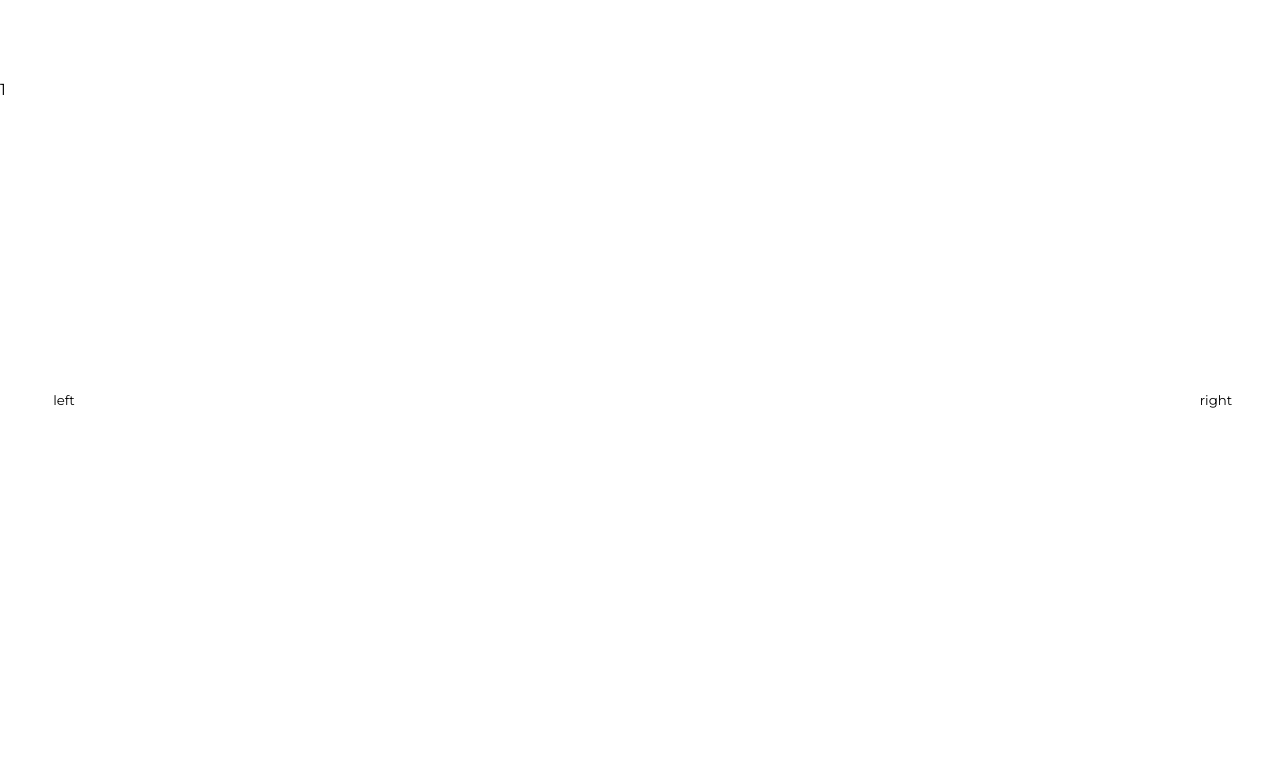
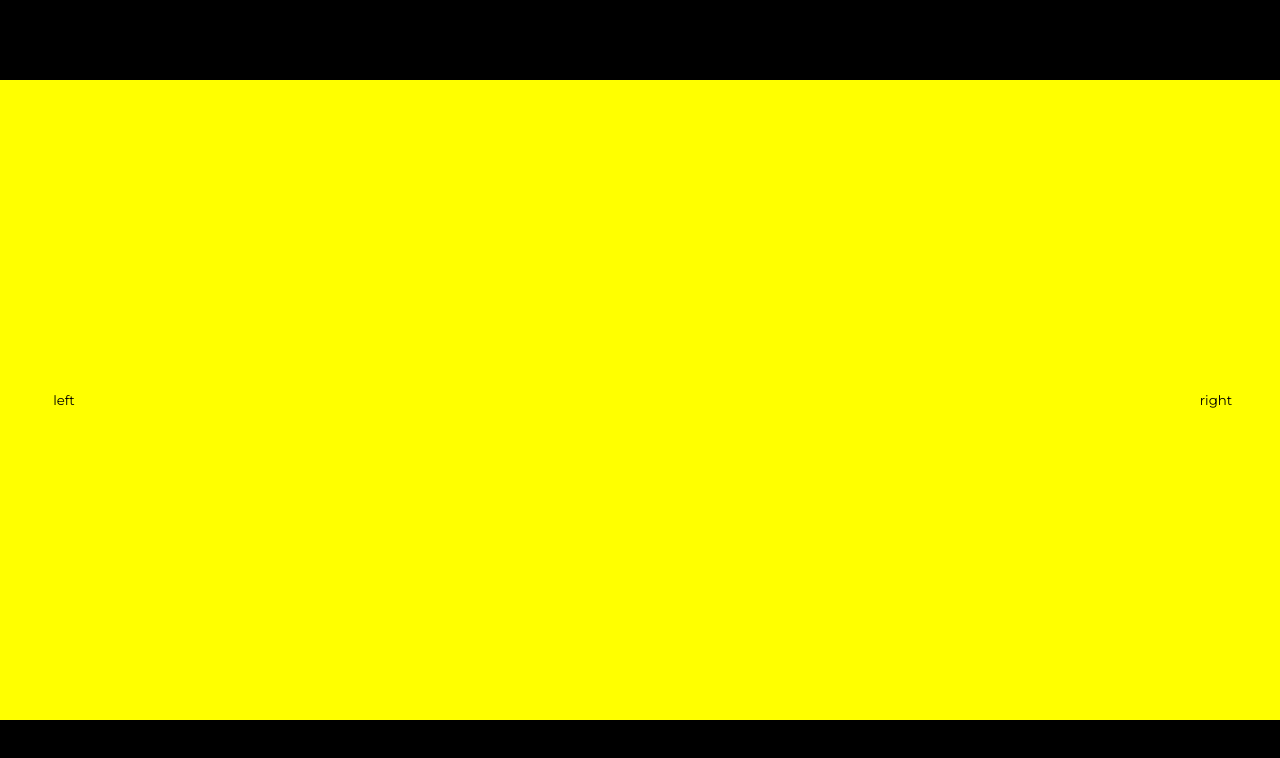
Before and after one commit to hyun0310woo/slide_portfolio, a React (Create React App) app: page / in a window 1280 px wide. Shown: the top 758 px of the page. Built offline with nearby package versions, Linux system fonts and the light colour scheme.

Commit message:
Test commit

```diff
--- a/src/Slider.js
+++ b/src/Slider.js
@@ -1,8 +1,10 @@
 import React, {useState} from "react";
 import "./slider.scss"
+import Test from "./Test"
 
 function Slider() {
-    let sliderArr = [1,2,3,4,5];
+    console.log(Test)
+    let sliderArr = [Test,2,3,4,5];
 
     const [x, setX] = useState(0)
 
--- /dev/null
+++ b/src/Test.js
@@ -0,0 +1,9 @@
+import React from "react";
+
+const Test = () => {
+        <div>
+            테스트용
+        </div>
+}
+
+export default Test
--- a/src/slider.scss
+++ b/src/slider.scss
@@ -1,3 +1,7 @@
+.App {
+  // padding: 30px 300px 0 300px;
+}
+
 .slider {
   position: relative;
   width: 100%;
@@ -8,7 +12,7 @@
   display: flex;
   align-items: center;
   overflow: hidden;
-  //   background: black;
+  background: black;
   i {
     font-size: 2vw;
   }
@@ -18,6 +22,7 @@
   min-width: 100%;
   height: 80%;
   transition: 0.5s;
+  background: yellow;
 }
 
 %btn-styles {
```
